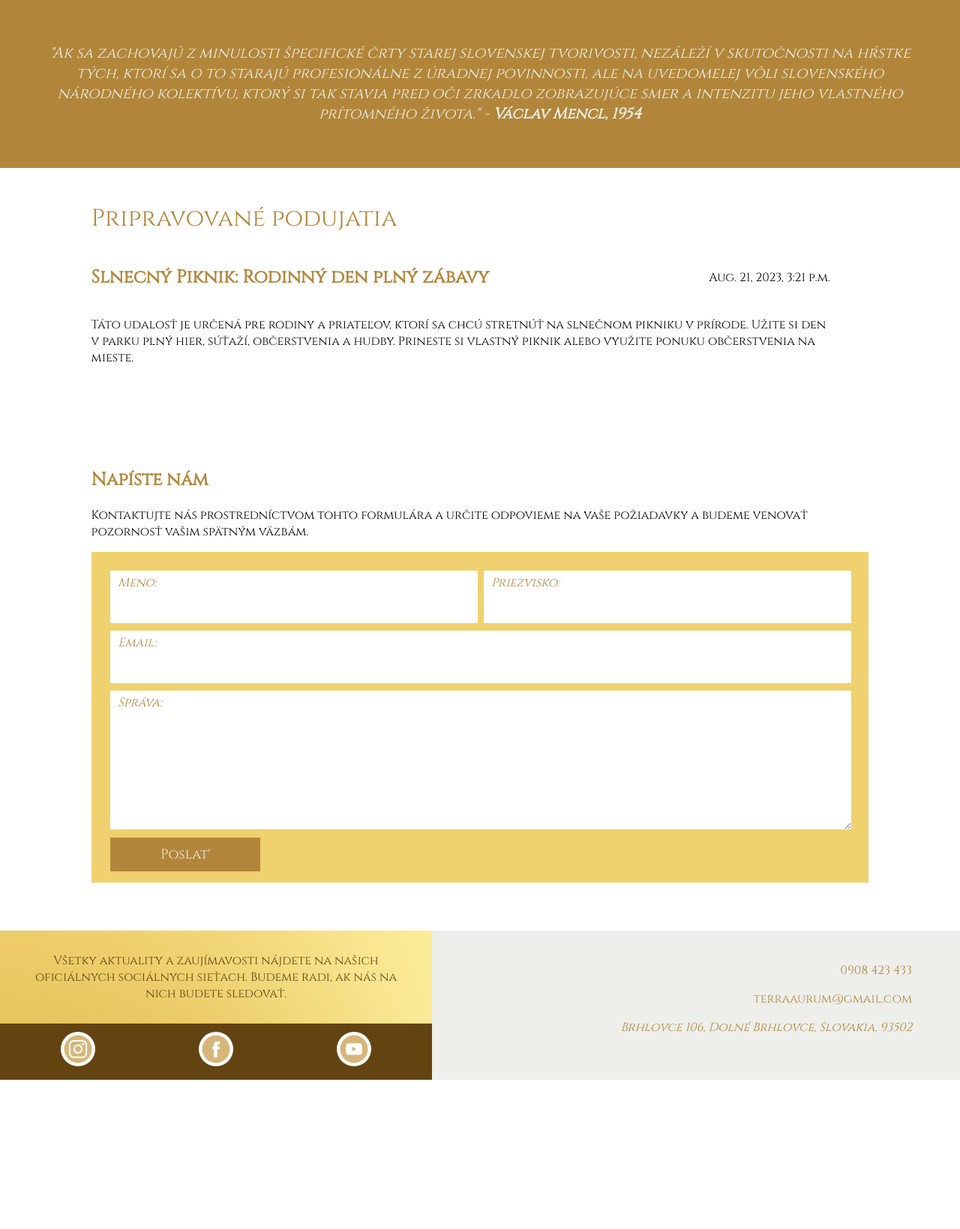
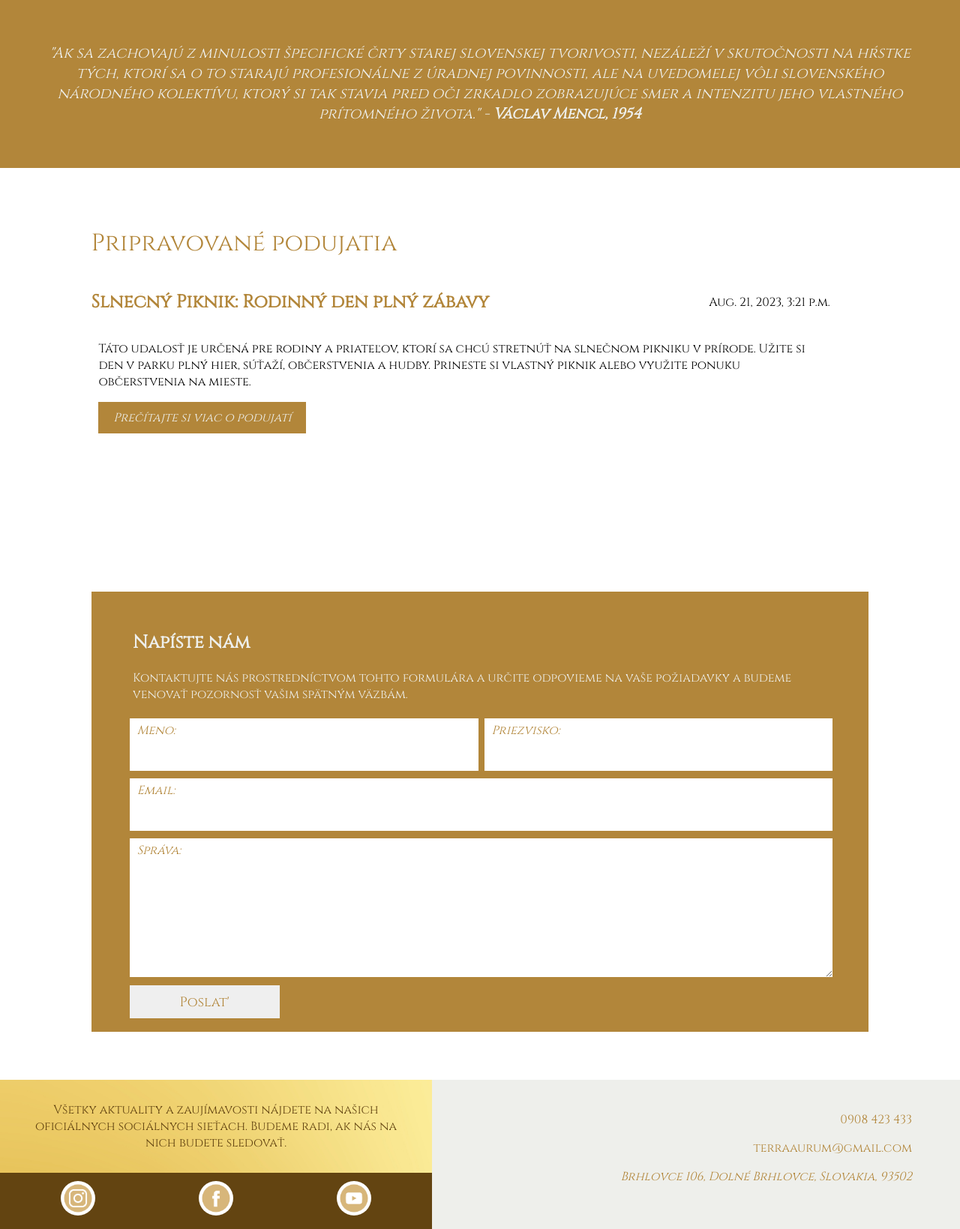
Before and after one commit to CodeSproutOrg/terra_aurum, a Django app: page / in a window 1280 px wide. Shown: the part 635-2274 px from the top of the page at 75% size. Before the commit the page ends 2075 px from the top, so only its background shows below. Run offline with Django 4.2, Linux system fonts and the light colour scheme; data comes from the database, SQL or seed files in the repository; both versions use the stored data as it was after the commit.

Commit message:
Work on form p.2
1. Work on form style
2. Small fixes

```diff
--- a/core/views.py
+++ b/core/views.py
@@ -20,7 +20,6 @@ def index(request):
         "menu": menu,
         'events': get_upcoming_events()
     }
-
     if request.method == 'POST':
         form = ContactForm(request.POST)
         if form.is_valid():
--- a/static/css/index.css
+++ b/static/css/index.css
@@ -26,9 +26,8 @@
 
 /* Events block */
 .main-events-block {
-    margin: 0 5%;
-    margin-top: 25px;
-    min-height: 350px;
+    margin: 5%;
+    min-height: 450px;
     display: flex;
     flex-direction: column;
 }
@@ -46,20 +45,32 @@
     padding-right: 5%;
     scroll-snap-align: center;
 }
+.main-event a {
+    font-style: italic;
+    padding: 1% 2%;
+    margin: 1%;
+}
 .main-event-header {
     display: flex;
     align-items: center;
     justify-content: space-between;
 }
+.main-event-header p {}
+.event-content p {
+    padding: 1%;
+    margin-top: 5px;
+}
 
 /* Contact form */
 .contact-form {
     margin: 0 5%;
-    margin-top: 25px;
+    padding: 2% 4%;
+}
+.contact-form-title {
+    padding: 1%;
+    padding-bottom: 0;
 }
 .contact-form form {
-    padding: 2%;
-    background-color: #efd16f;
     height: 400px;
     display: flex;
     flex-direction: column;
--- a/templates/pages/index.html
+++ b/templates/pages/index.html
@@ -37,21 +37,20 @@
             {% for event in events %}
             <div class="main-event">
                 <div class="main-event-header">
-                    <a href="{% url 'event' event.slug %}">
-                        <h2 class="color">{{ event.title }}</h2>
-                    </a>
+                    <h2 class="color">{{ event.title }}</h2>
                     <p>{{ event.time }}</p>
                 </div>
                 <div class="event-content">
                     <p>{{ event.description|truncatewords:100 }}</p>
                 </div>
+                <a href="{% url 'event' event.slug %}" class="sb-color s-color">Prečítajte si viac o podujatí</a>
             </div>
             {% endfor %}
         </div>
     </div>
-    <div class="contact-form">
-        <div class="contact-form-title">
-            <h2 class="color">Napíšte nám</h2>
+    <div class="contact-form sb-color">
+        <div class="contact-form-title s-color">
+            <h2 class="">Napíšte nám</h2>
             <p>
                 Kontaktujte nás prostredníctvom tohto formulára a určite odpovieme
                 na vaše požiadavky a budeme venovať pozornosť vašim spätným väzbám.
@@ -77,7 +76,7 @@
                 {{ form.message.label_tag }}
                 {{ form.message }}
             </div>
-            <button class="s-color sb-color" type="submit">Poslat'</button>
+            <button class="color" type="submit">Poslat'</button>
         </form>
     </div>
 </div>
```
Also changed, not shown: db.sqlite3, 2 other files.
